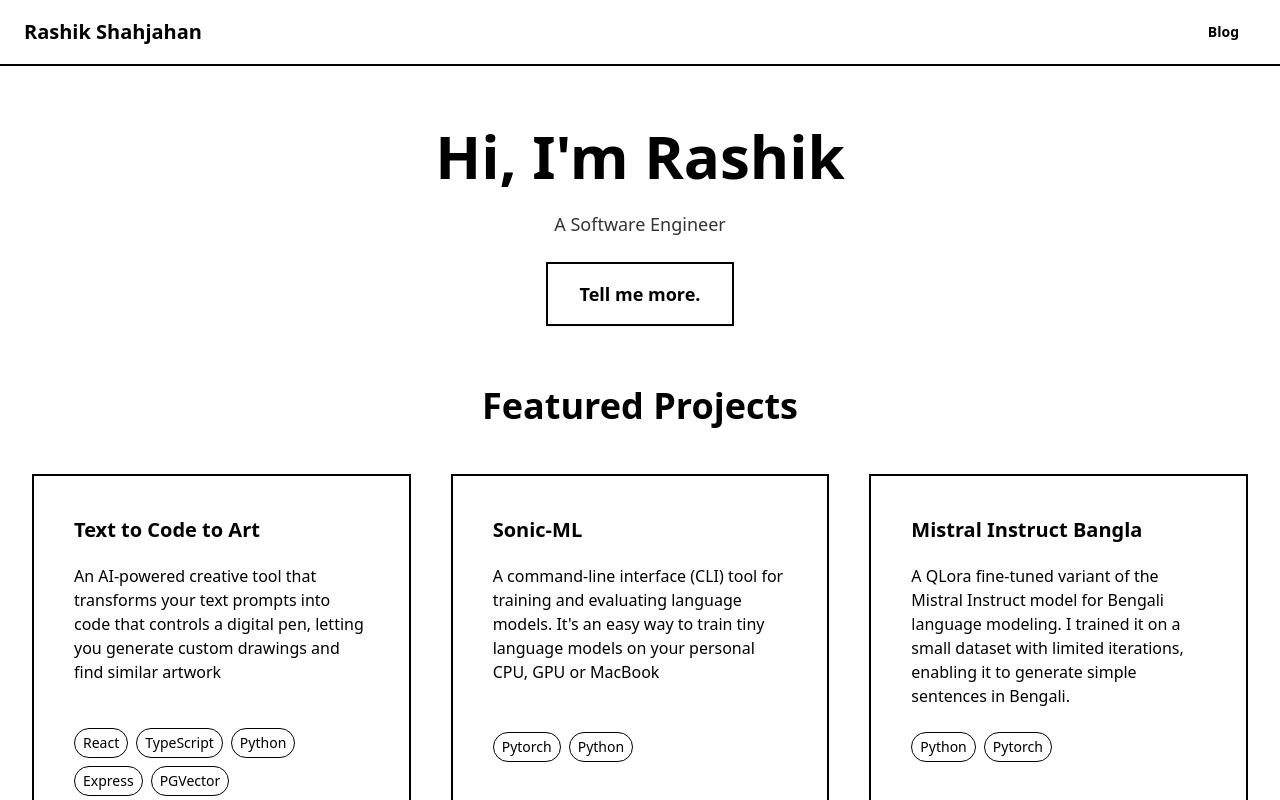
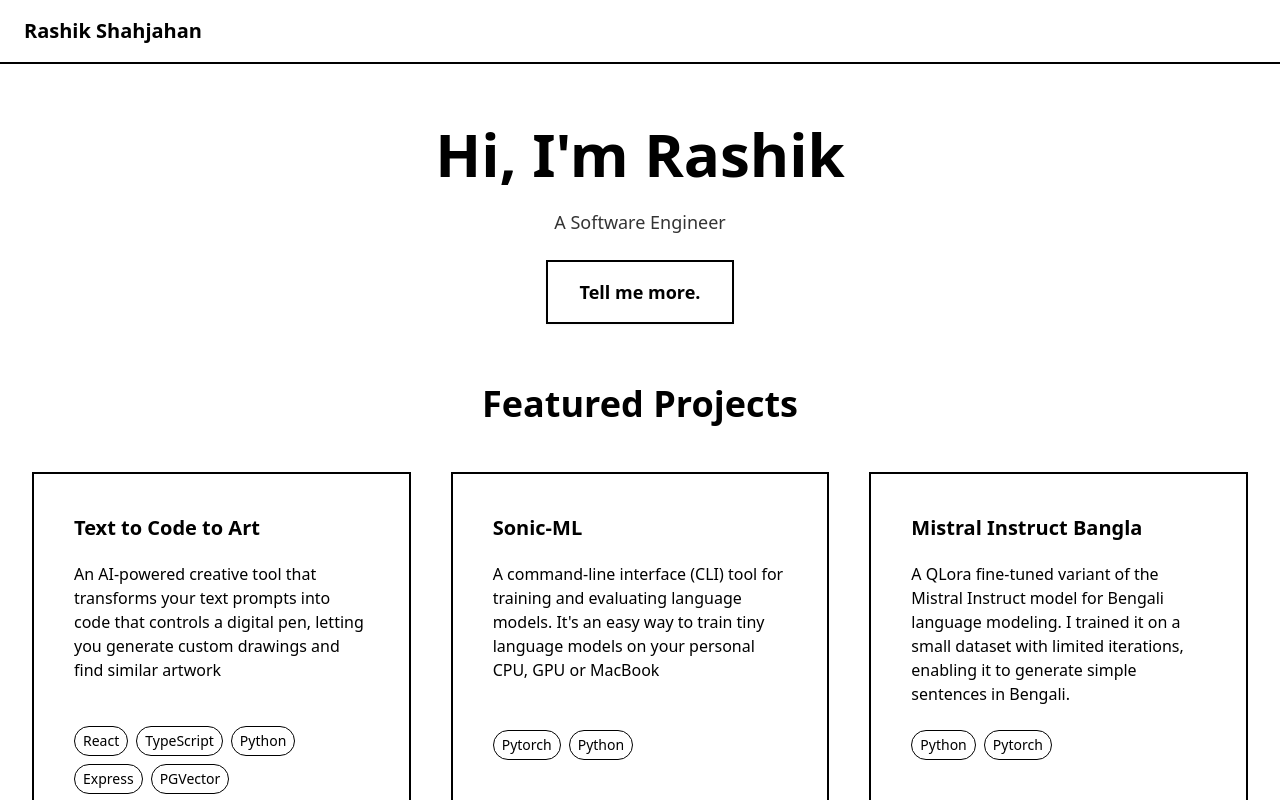
Before and after one commit to RashikShahjahan/portfolio-site, a React (Vite) app: page / in a window 1280 px wide. Shown: the top 800 px of the page. Built offline with nearby package versions, Linux system fonts and the light colour scheme.

Commit message:
remove blog link

```diff
--- a/src/App.tsx
+++ b/src/App.tsx
@@ -14,9 +14,6 @@ function App() {
       <div className="navbar px-4 lg:px-6 py-2 border-b-2 border-black">
         <div className="navbar-start">
           <a href="/" target="_blank" rel="noopener noreferrer" className="text-xl font-bold">Rashik Shahjahan</a>
-        </div>
-        <div className="navbar-end space-x-2">
-          <a href="https://blog.rashik.sh" target="_blank" rel="noopener noreferrer" className="btn btn-ghost text-black hover:bg-black hover:text-white">Blog</a>
         </div>
       </div>
 
```
